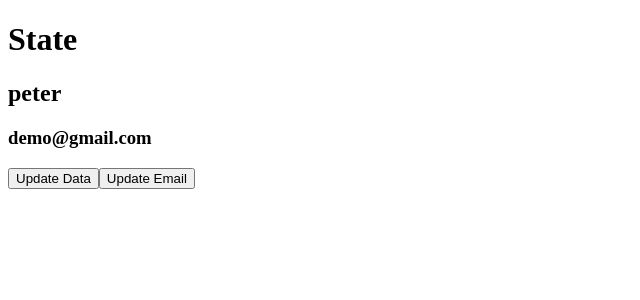
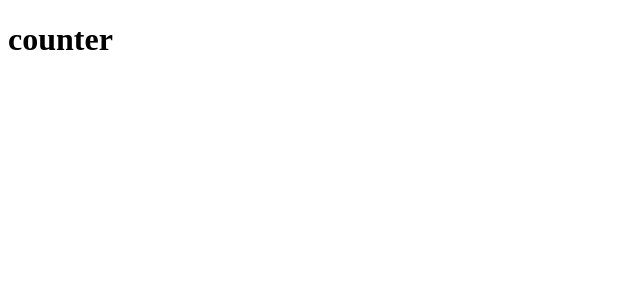
Before and after one commit to Priyankayadav2/vite, a React app: page / in a window 1280 px wide. Shown: the top 300 px of the page, without its empty margins (0-640 px from the left). Built offline with nearby package versions, Linux system fonts and the light colour scheme; the HTML template or start-up script is replaced by a standard one.

Commit message:
counter with state

```diff
--- a/src/App.jsx
+++ b/src/App.jsx
@@ -1,23 +1,9 @@
 import { useState } from "react"
 function App() {
-const [data,setData]=useState("peter")
-function update(){
-  setData('john')
-}
-function updateEmail(){
-  emailId="anil@gmail.com"
-  console.log(emailId);
 
-}
-  let emailId="test@gmail"
-  emailId="demo@gmail.com"
   return (
   <div>
-      <h1>State</h1>
-      <h2>{data}</h2>
-      <h3>{emailId}</h3>
-      <button onClick={update}>Update Data</button>
-      <button onClick={updateEmail}>Update Email</button>
+    <h1>counter</h1>
     </div>
   )
 }
```
